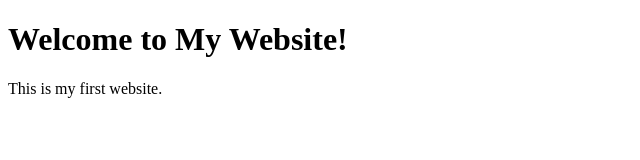
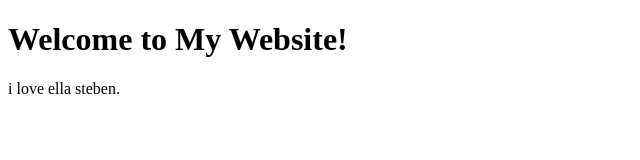
Before and after one commit to originality22/firstwebsite, a plain HTML site: page index.html in a window 1280 px wide. Shown: the full height of the page, 0-640 px from the left. Drawn offline with Linux system fonts and the light colour scheme.

Commit message:
Updated HTML content

```diff
--- a/index.html
+++ b/index.html
@@ -8,7 +8,7 @@
 </head>
 <body>
     <h1>Welcome to My Website!</h1>
-    <p>This is my first website.</p>
+    <p>i love ella steben.</p>
     <script src="script.js"></script>
 </body>
 </html>
```
